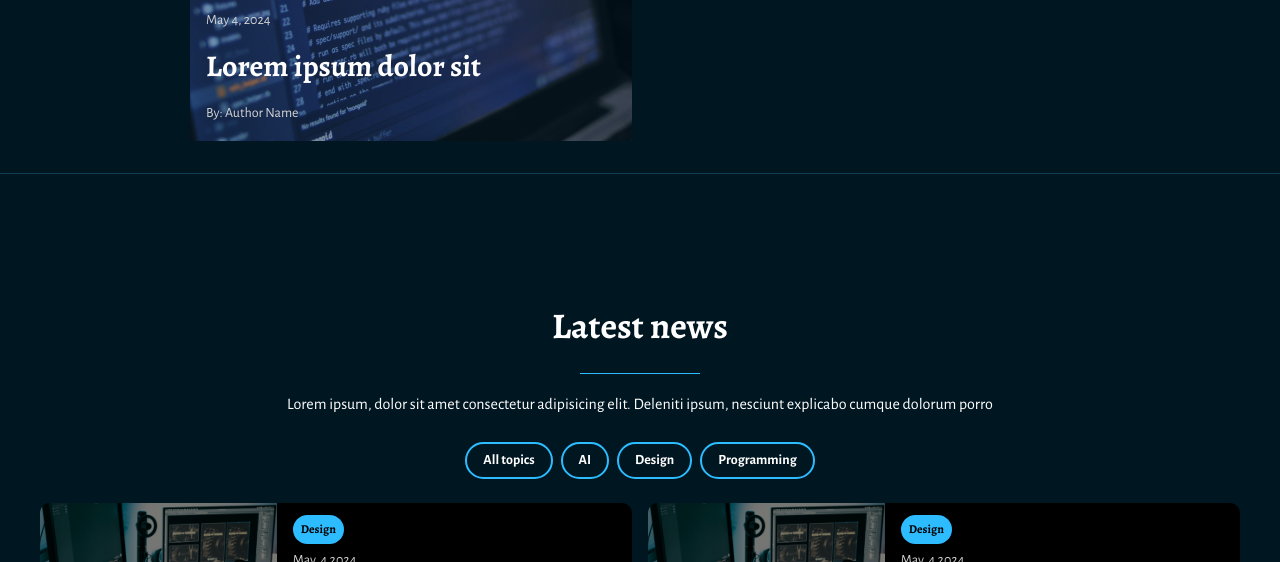
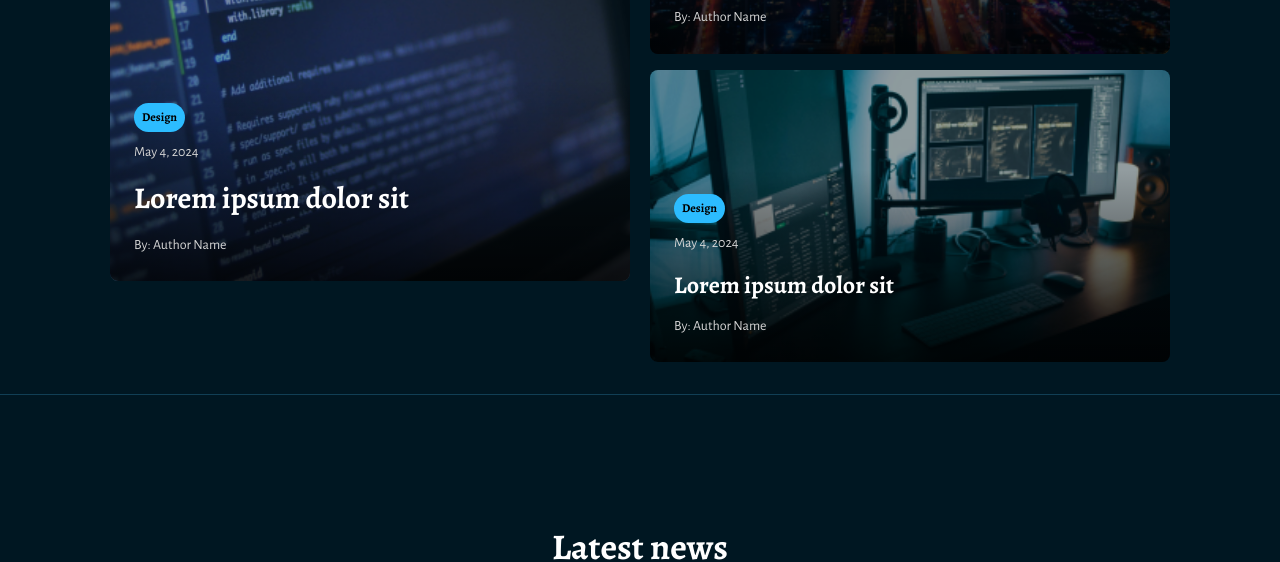
Before and after one commit to JoseRodriguezRodgriguez/LevelUP-Blog, a website: page index.html in a window 1280 px wide. Shown: the part 874-1436 px from the top of the page. Drawn offline with nearby package versions, Linux system fonts and the light colour scheme; files whose address does not match are found by name.

Commit message:
hotfix 2

```diff
--- a/assets/scss/main.scss
+++ b/assets/scss/main.scss
@@ -135,34 +135,34 @@ body {
     padding: 2rem 0;
 
     .container{
-        max-width: 900px;
+        max-width: 1060px;
         margin: 0 auto;
         padding: 0 20px;
     }
 
     .featured-news-header {
         display: flex;
-        flex-direction: column;
-        //justify-content: space-between;
+        //flex-direction: column;
+        justify-content: space-between;
         align-items: center;
-        margin-bottom: 1rem;
+        margin-bottom: 1.5rem;
 
-        @include media-min($tablet) {
+        /* @include media-min($tablet) {
             flex-direction: row;
             justify-content: space-between;
-        }
-    }
+        } */
 
         h3 {
             font-family: $serif;
-        font-size: 1.5rem;
+            font-size: 2.25rem;
+            font-weight: bold;
             color: $white;
-        margin: 0 0 1rem 0;
+            margin: 0;
 
-        @include media-min($tablet) {
+            /* @include media-min($tablet) {
                 font-size: 2.25rem;
                 margin: 0;
-        }
+            } */
         }
 
         .all-featured-news {
@@ -172,27 +172,31 @@ body {
             font-weight: bold;
             //white-space: nowrap;
         }
+    }
 
     .news-grid {
         display: grid;
         grid-template-columns: 1fr;
         //grid-gap: 20px;
         gap: 1rem;
-        margin-top: 1.5rem;
+        //margin-top: 1.5rem;
 
         @include media-min($tablet) {
-            grid-template-columns: repeat(2, 1fr);
+            grid-template-columns: 1fr 1fr;
+            gap: 1.25rem;
         }
 
         .news-item {
             position: relative;
             background-color: #001E30;
             overflow: hidden;
-            display: flex;
+            border-radius: 0.5rem;
+            aspect-ratio: 16 / 9;
+            /* display: flex;
             flex-direction: column;
             justify-content: flex-end;
             height: 100%;
-            min-height: 200px;
+            min-height: 200px; */
 
             img {
                 position: absolute;
@@ -206,13 +210,33 @@ body {
             }
 
             .content {
-                position: relative;
+                position: absolute;
+                bottom: 0;
+                left: 0;
+                right: 0;
                 z-index: 2;
+                padding: 1.5rem;
+                background: linear-gradient(to top, rgba(0,0,0,0.8), rgba(0,0,0,0));
                 display: flex;
                 flex-direction: column;
-                justify-content: flex-end;
+                //justify-content: flex-end;
                 gap: 0.5rem;
-                padding: 1rem;
+            }
+
+            .category {
+                background-color: $primary;
+                color: $black;
+                padding: 0.25rem 0.5rem;
+                border-radius: 1rem;
+                font-family: $serif;
+                font-size: 0.75rem;
+                font-weight: bold;
+                align-self: flex-start;
+            }
+
+            .date, .author {
+                font-size: 0.875rem;
+                color: $gray;
             }
 
             h4 {
@@ -222,49 +246,40 @@ body {
                 margin: 0;
                 color: $white;
 
-                @include media-min($tablet) {
+                /* @include media-min($tablet) {
                     font-size: 1.875rem;
-                }
-            }
-
-            .date, .author {
-                font-size: 0.875rem;
-                color: $gray;
-            }
-
-            .category {
-                background-color: $primary;
-                color: $black;
-                padding: 0.25rem 0.5rem;
-                border-radius: 21px;
-                font-family: $serif;
-                font-size: 0.75rem;
-                font-weight: bold;
-                align-self: flex-start;
+                } */
             }
         }
 
         /* Primera noticia más grande */
         .large {
             @include media-min($tablet) {
-                height: 380px;
+                //height: 380px;
                 grid-column: 1 / span 1;
+                aspect-ratio: 1 / 1;
+            }
+
+            h4 {
+                font-size: 1.875rem;
             }
         }
 
         /* Noticias más pequeñas */
         .small-news-grid {
-            display: grid;
+            display: flex;
             //grid-template-rows: 185px 185px;
             //grid-gap: 10px;
+            flex-direction: column;
             gap: 1rem;
 
             @include media-min($tablet) {
-                grid-template-columns: repeat(2, 1fr);
+                //grid-template-columns: 1fr 1fr;
+                height: 100%;
             }
 
             .news-item {
-                height: 185px;
+                height: calc((100% - 1rem) / 2);
             }
         }
     }
```
Also changed, not shown: dist/styles.css, 1 other file. Lines whose indentation alone changed are shown as unchanged.
